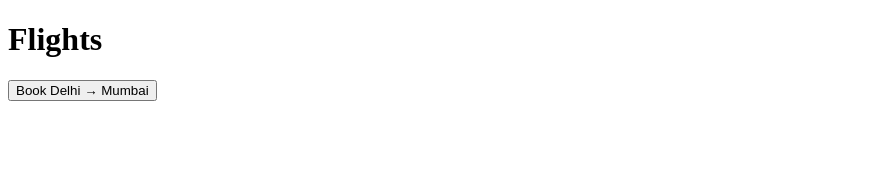
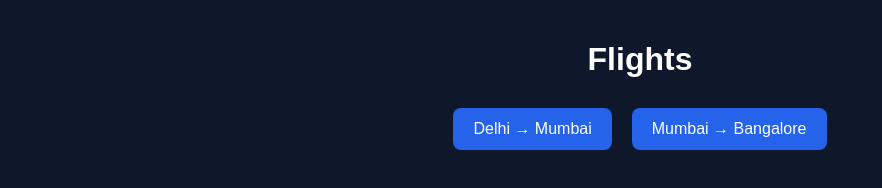
Before and after one commit to kakkadsaumy/airline-reservation-system, a plain HTML site: page frontend/index.html in a window 1280 px wide. Shown: the whole page, without its empty margins (0-882 px from the left). Drawn offline with nearby package versions, Linux system fonts and the light colour scheme.

Commit message:
Added css file

```diff
--- a/frontend/index.html
+++ b/frontend/index.html
@@ -1,6 +1,7 @@
 <!DOCTYPE html>
 <html>
 <head>
+    <link rel="stylesheet" href="style.css">
     <title>Airline System</title>
     <script src="https://cdnjs.cloudflare.com/ajax/libs/animejs/3.2.1/anime.min.js"></script>
 </head>
@@ -9,7 +10,8 @@
 <h1>Flights</h1>
 
 <div id="flights">
-    <button onclick="book()">Book Delhi → Mumbai</button>
+    <button onclick="book()">Delhi → Mumbai</button>
+    <button onclick="book()">Mumbai → Bangalore</button>
 </div>
 
 <h2 id="result"></h2>
--- /dev/null
+++ b/frontend/style.css
@@ -0,0 +1,46 @@
+/* Reset */
+body {
+    font-family: Arial, sans-serif;
+    background-color: #0f172a;
+    color: white;
+    margin: 0;
+    padding: 20px;
+}
+
+/* Title */
+h1 {
+    text-align: center;
+    margin-bottom: 30px;
+}
+
+/* Container */
+#flights {
+    display: flex;
+    justify-content: center;
+    gap: 20px;
+}
+
+/* Buttons */
+button {
+    padding: 12px 20px;
+    border: none;
+    border-radius: 8px;
+    background-color: #2563eb;
+    color: white;
+    font-size: 16px;
+    cursor: pointer;
+    transition: transform 0.2s, background-color 0.2s;
+}
+
+button:hover {
+    background-color: #1d4ed8;
+    transform: scale(1.05);
+}
+
+/* Result text */
+#result {
+    text-align: center;
+    margin-top: 30px;
+    font-size: 20px;
+    color: #22c55e;
+}
```
